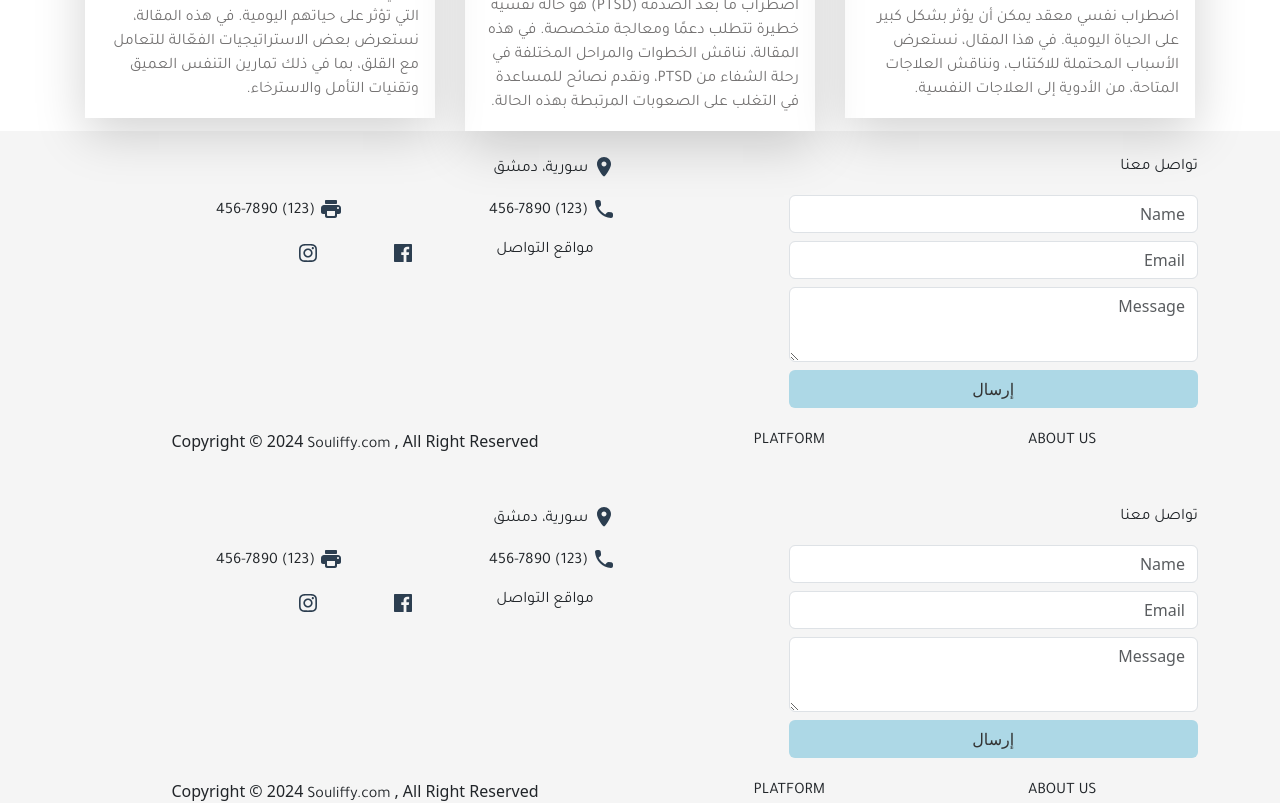
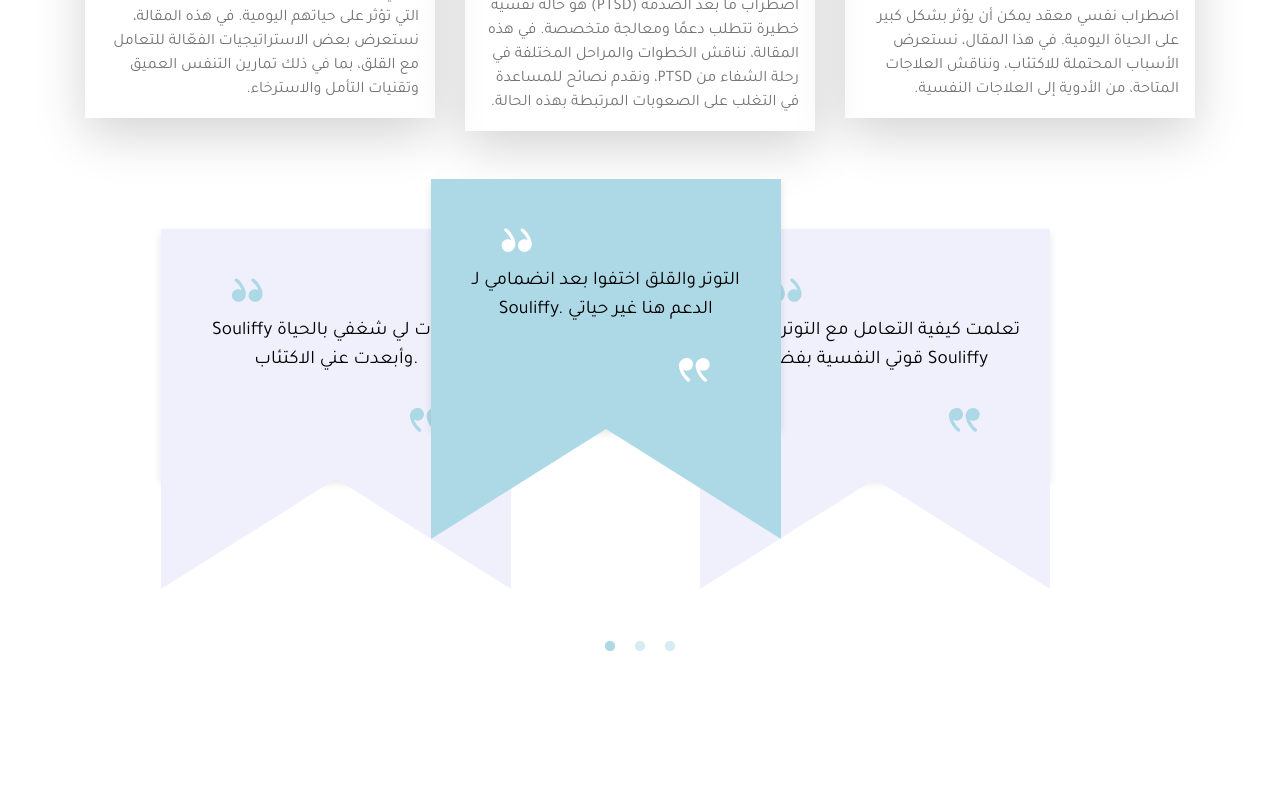
Before and after one commit to Siver29/souliffy, a React (Create React App) app: page /home in a window 1280 px wide. Shown: the part 1360-2163 px from the top of the page. Built offline with nearby package versions, Linux system fonts and the light colour scheme.

Commit message:
reservation v.4

```diff
--- a/src/Pages/UserPages/HomePage/HomePage.js
+++ b/src/Pages/UserPages/HomePage/HomePage.js
@@ -13,13 +13,11 @@
 
   return (
     <div>
-      {/* <Navbar/> */}
       {/* <TestimonialsContainer/> */}
       {/* <Article/> */}
       <DoctorPage/>
       <ArticlePage/>
-      {/* <TestimonialsSlider/> */}
-      <Footer/>
+      <TestimonialsSlider/>
     </div>
   )
 }
```
